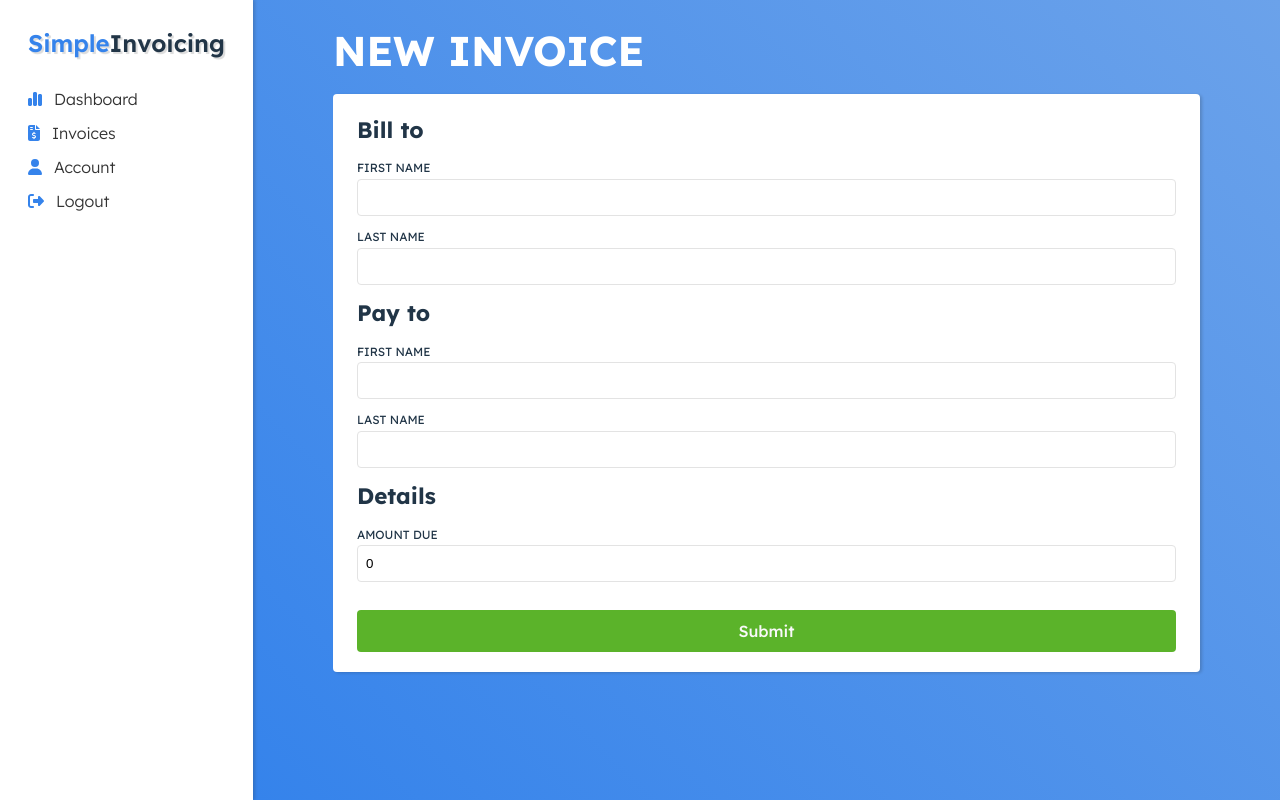
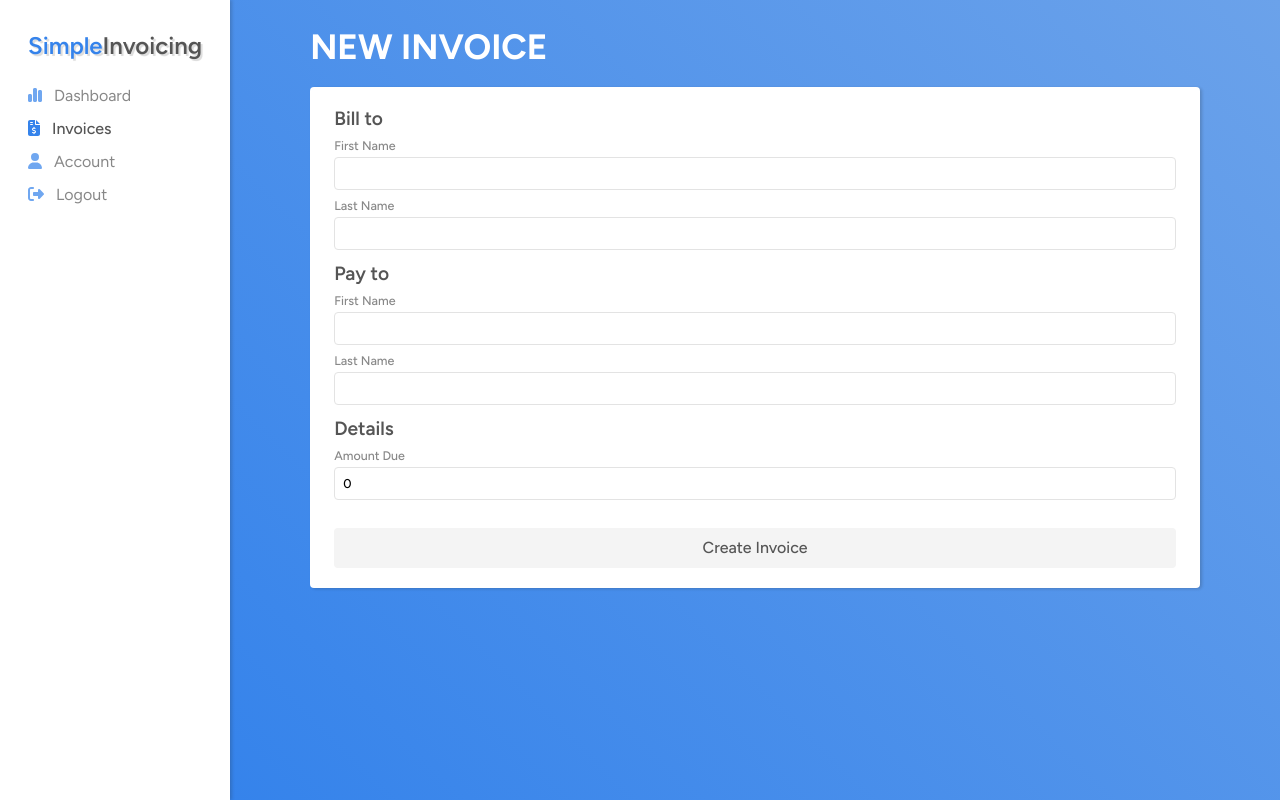
Before and after one commit to beeker1121/dddstructure-frontend, a Vue app: page /dashboard/invoice in a window 1280 px wide. Built offline with nearby package versions, Linux system fonts and the light colour scheme; sample sign-in values are in the browser's storage.

Commit message:
Improved design

```diff
--- a/src/components/dashboard/sidebar.vue
+++ b/src/components/dashboard/sidebar.vue
@@ -35,13 +35,13 @@ const logout = () => {
             <span>Simple</span>Invoicing
         </div>
 
-        <router-link to="/dashboard">
+        <router-link to="/dashboard" :class="{'selected': $route.name === 'Dashboard'}">
             <font-awesome-icon class="icon" icon="chart-simple" />Dashboard
         </router-link>
-        <router-link to="/dashboard/invoices">
+        <router-link to="/dashboard/invoices" :class="{'selected': $route.name === 'Invoices' || $route.name === 'Invoice'}">
             <font-awesome-icon class="icon" icon="file-invoice-dollar" />Invoices
         </router-link>
-        <router-link to="/dashboard/account">
+        <router-link to="/dashboard/account" :class="{'selected': $route.name === 'Account'}">
             <font-awesome-icon class="icon" icon="user" />Account
         </router-link>
         <a href="#" @click.prevent="logout">
@@ -57,7 +57,7 @@ const logout = () => {
     z-index: 2;
 
     .logo {
-        margin: 20px 0 26px 0;
+        margin: 26px 0 26px 0;
         font-size: 1.5em;
         font-weight: 600;
         text-shadow: 2px 2px 0.7px #ddd;
@@ -69,14 +69,21 @@ const logout = () => {
 
     a {
         display: block;
-        margin: 10px 0;
-        font-weight: 300;
-        color: #333;
+        margin: 14px 0;
+        font-weight: 400;
+        color: #555;
+        opacity: 0.7;
 
         .icon {
             margin: 0 12px 0 0;
             color: rgb(53, 131, 235);
         }
     }
+
+    a:hover,
+    a.selected {
+        font-weight: 500;
+        opacity: 1;
+    }
 }
 </style>
--- a/src/style.css
+++ b/src/style.css
@@ -1,8 +1,12 @@
 @import url('https://fonts.googleapis.com/css2?family=Lexend+Deca:wght@100..900&family=Ubuntu:ital,wght@0,300;0,400;0,500;0,700;1,300;1,400;1,500;1,700&display=swap');
+@import url('https://fonts.googleapis.com/css2?family=Nunito:ital,wght@0,200..1000;1,200..1000&display=swap');
+@import url('https://fonts.googleapis.com/css2?family=Poppins:ital,wght@0,100;0,200;0,300;0,400;0,500;0,600;0,700;0,800;0,900;1,100;1,200;1,300;1,400;1,500;1,600;1,700;1,800;1,900&display=swap');
+@import url('https://fonts.googleapis.com/css2?family=Figtree:ital,wght@0,300..900;1,300..900&display=swap');
 
 :root {
-    font-family: "Lexend Deca", sans-serif;
-    line-height: 1.5;
+    color: #555;
+    font-family: "Figtree", sans-serif;
+    font-optical-sizing: auto;
     font-weight: 400;
 
     /* color-scheme: light dark;
@@ -42,11 +46,11 @@ button {
     margin: 16px 0 0 0;
     padding: 0.6em 1.2em;
     width: 100%;
+    color: #555;
     font-size: 1em;
     font-weight: 500;
     font-family: inherit;
-    color: #f9f9f9;
-    background-color: rgb(53, 131, 235);
+    background-color: rgb(244, 244, 244);
     border-radius: 4px;
     border: 1px solid transparent;
     cursor: pointer;
@@ -55,44 +59,52 @@ button {
 button:hover {
     top: -1px;
     opacity: 0.92;
-    box-shadow: 0px 1px 2px 0px rgba(34, 34, 34, 0.26);
+    box-shadow: 0px 1px 2px 0px rgba(34, 34, 34, 0.16);
 }
 
 button.action {
     margin: 0 6px 0 0;
     padding: 0.3em 1em;
     width: auto;
-    font-size: 0.74em;
-    font-weight: 400;
-    text-transform: uppercase;
+    font-size: 0.82em;
+    font-weight: 600;
 }
 
 button.green {
-    background-color: #5bb32a;
+    color: #5bb32a;
 }
 
 button.red {
-    background-color: #ff3e2b;
+    color: #ff3e2b;
 }
 
 .field {
-    margin: 12px 0 0 0;
+    margin: 8px 0 0 0;
 
     label {
         display: block;
-        margin: 0 0 2px 0;
-        font-size: 0.74em;
-        font-weight: 400;
-        text-transform: uppercase;
+        margin: 0 0 4px 0;
+        color: #888;
+        font-size: 0.78em;
+        font-weight: 500;
+        /* text-transform: uppercase; */
     }
 
     input {
         margin: 0;
-        padding: 10px 8px;
+        padding: 8px 8px;
         width: 100%;
+        font-family: "Figtree", sans-serif;
+        font-optical-sizing: auto;
+        font-size: 0.8em;
+        font-weight: 500;
         border: 1px solid #e3e3e3;
         border-radius: 4px;
         box-sizing: border-box;
+    }
+
+    input::placeholder {
+        opacity: 0.4;
     }
 }
 
@@ -138,7 +150,7 @@ button.red {
 
 @media (prefers-color-scheme: light) {
     :root {
-        color: #213547;
+        /* color: #213547; */
         background-color: #ffffff;
     }
     a:hover {
--- a/src/views/dashboard/account.vue
+++ b/src/views/dashboard/account.vue
@@ -88,7 +88,7 @@ const update = () => {
                         </span>
                     </div>
 
-                    <button class="green" @click="update">Update</button>
+                    <button @click="update">Update</button>
                 </div>
             </div>
         </div>
@@ -102,14 +102,13 @@ const update = () => {
     .header {
         display: flex;
         justify-content: space-between;
-        align-items: flex-end;
         margin: 0 0 20px 0;
 
         h1 {
             margin: 0;
             padding: 0;
             color: #fff;
-            font-size: 2.6em;
+            font-size: 2.2em;
             font-weight: 700;
             text-transform: uppercase;
         }
--- a/src/views/dashboard/index.vue
+++ b/src/views/dashboard/index.vue
@@ -38,7 +38,7 @@ import Sidebar from '../../components/dashboard/sidebar.vue'
             margin: 0;
             padding: 0;
             color: #fff;
-            font-size: 2.6em;
+            font-size: 2.2em;
             font-weight: 700;
             text-transform: uppercase;
         }
@@ -59,16 +59,17 @@ import Sidebar from '../../components/dashboard/sidebar.vue'
 
             span:first-child {
                 display: block;
-                color: #999;
+                color: #555;
                 font-size: 0.82em;
                 font-weight: 300;
-                text-transform: uppercase;
+                /* text-transform: uppercase; */
             }
 
             span:last-child {
                 display: block;
                 margin: 6px 0 0 0;
                 font-size: 1.8em;
+                font-weight: 600;
             }
         }
 
--- a/src/views/dashboard/invoice.vue
+++ b/src/views/dashboard/invoice.vue
@@ -119,7 +119,7 @@ const create = () => {
                         </div>
                     </div>
 
-                    <button class="green" @click="create">Submit</button>
+                    <button @click="create">Create Invoice</button>
                 </div>
             </div>
         </div>
@@ -133,14 +133,13 @@ const create = () => {
     .header {
         display: flex;
         justify-content: space-between;
-        align-items: flex-end;
         margin: 0 0 20px 0;
 
         h1 {
             margin: 0;
             padding: 0;
             color: #fff;
-            font-size: 2.6em;
+            font-size: 2.2em;
             font-weight: 700;
             text-transform: uppercase;
         }
@@ -163,8 +162,8 @@ const create = () => {
             h3 {
                 margin: 0;
                 padding: 0;
-                font-size: 1.4em;
-                font-weight: 700;
+                font-size: 1.2em;
+                font-weight: 600;
             }
         }
     }
--- a/src/views/dashboard/invoices.vue
+++ b/src/views/dashboard/invoices.vue
@@ -41,7 +41,7 @@ const createInvoice = () => {
             <div class="invoices">
                 <div class="header">
                     <h1>Invoices</h1>
-                    <button class="green" @click="createInvoice">New Invoice</button>
+                    <button @click="createInvoice">New Invoice</button>
                 </div>
 
                 <div v-if="invoicesStore.invoices.length" class="invoices-list">
@@ -52,22 +52,22 @@ const createInvoice = () => {
                                 <th>ID</th>
                                 <th>Bill To</th>
                                 <th>Pay To</th>
-                                <th>Amount Paid</th>
-                                <th>Amount Due</th>
+                                <th class="amount-paid-header">Amount Paid</th>
+                                <th class="amount-due-header">Amount Due</th>
                             </tr>
                         </thead>
                         <tbody>
                             <tr v-for="invoice in invoicesStore.invoices">
                                 <td>
                                     <button class="action">Edit</button>
-                                    <button class="action green">View</button>
+                                    <button class="action">View</button>
                                     <button class="action red">Delete</button>
                                 </td>
                                 <td>{{ invoice.id }}</td>
                                 <td>{{ invoice.bill_to.first_name }} {{ invoice.bill_to.last_name }}</td>
                                 <td>{{ invoice.pay_to.first_name }} {{ invoice.pay_to.last_name }}</td>
-                                <td>$0.00</td>
-                                <td class="amount-due">${{ invoice.amount_due }}</td>
+                                <td class="amount-paid">$0.00 <span class="currency">USD</span></td>
+                                <td class="amount-due">${{ invoice.amount_due }}.00 <span class="currency">USD</span></td>
                             </tr>
                         </tbody>
                     </table>
@@ -94,14 +94,13 @@ const createInvoice = () => {
         flex: 0 1 auto;
         display: flex;
         justify-content: space-between;
-        align-items: flex-end;
         margin: 0 0 20px 0;
 
         h1 {
             margin: 0;
             padding: 0;
             color: #fff;
-            font-size: 2.6em;
+            font-size: 2.2em;
             font-weight: 700;
             text-transform: uppercase;
         }
@@ -113,7 +112,7 @@ const createInvoice = () => {
     }
 
     .invoices-list {
-        padding: 20px 24px;
+        padding: 8px 26px;
         background-color: #fff;
         border-radius: 4px;
         box-shadow: 2px 1px 3px 0 rgba(37, 37, 37, 0.2);
@@ -124,11 +123,9 @@ const createInvoice = () => {
 
             thead {
                 th {
-                    padding: 12px;
-                    color: #999;
-                    font-size: 0.76em;
-                    font-weight: 300;
-                    text-transform: uppercase;
+                    padding: 12px 0;
+                    /* color: #999; */
+                    font-weight: 600;
                     border-bottom: 1px solid #f4f4f4;
                 }
 
@@ -136,20 +133,45 @@ const createInvoice = () => {
                     padding-left: 0;
                     text-align: left;
                 }
+
+                .amount-paid-header {
+                    text-align: right;
+                }
+
+                .amount-due-header {
+                    text-align: right;
+                }
             }
 
             tbody {
-                font-size: 0.76em;
-                font-weight: 300;
+                td {
+                    padding: 10px 0;
+                    border-bottom: 1px solid #eee;
+
+                    .currency {
+                        color: #ccc;
+                        font-size: 0.64em;
+                        font-weight: 400;
+                    }
+                }
 
                 td:first-child {
                     text-align: left;
                 }
 
+                tr:last-child td {
+                    border-bottom: 0;
+                }
+
+                .amount-paid {
+                    font-weight: 600;
+                    text-align: right;
+                }
+
                 .amount-due {
                     color: #5bb32a;
-                    font-size: 1.8em;
-                    font-weight: 400;
+                    font-weight: 600;
+                    text-align: right;
                 }
             }
         }
```
